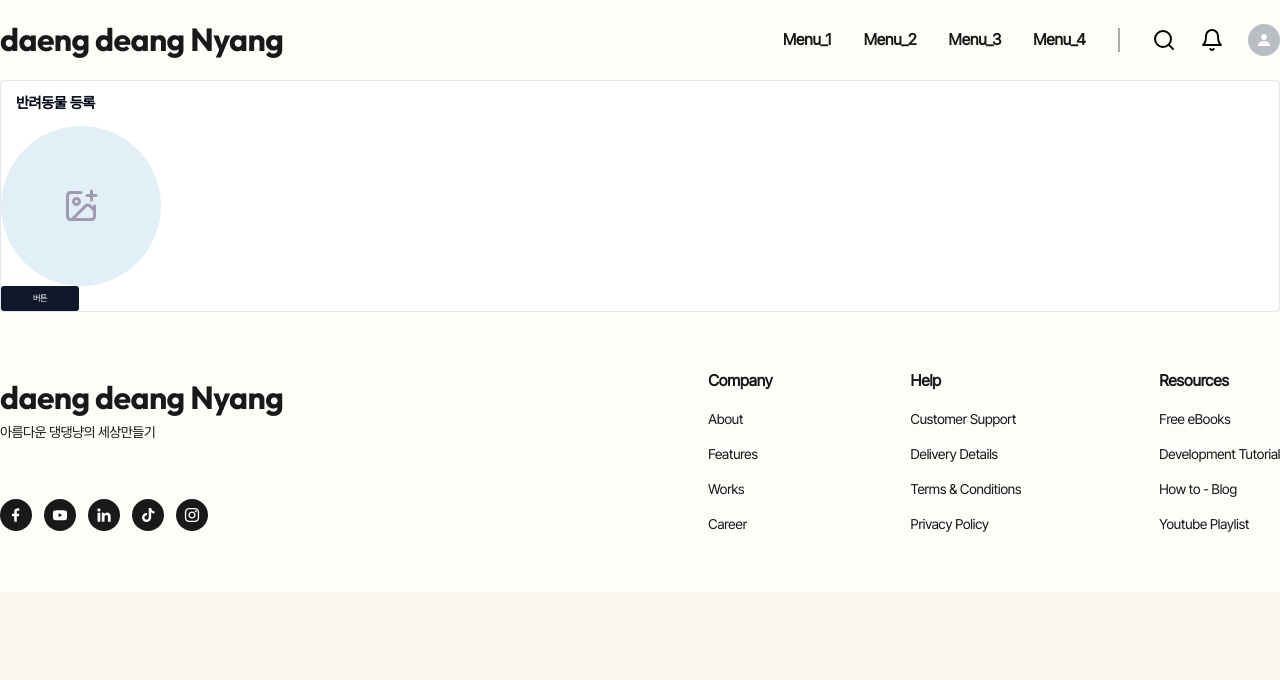
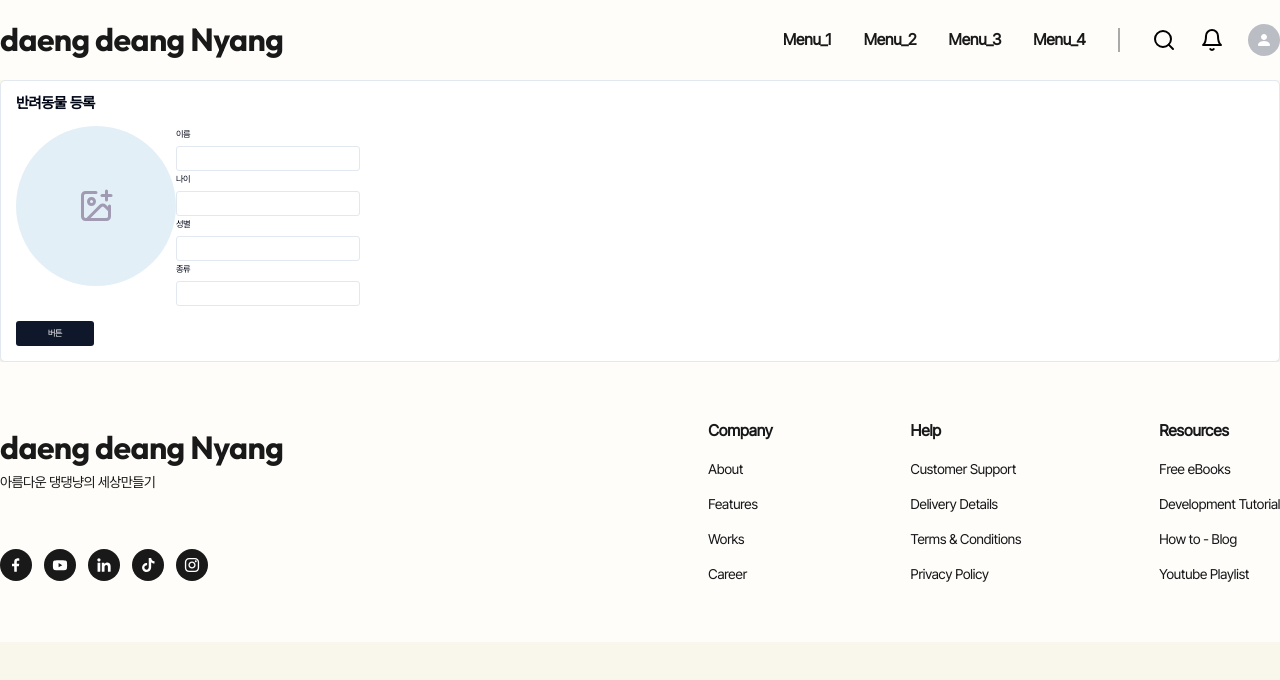
Before and after one commit to LeeDongTak/daeng-daeng-nyang, a Next.js app: page /pet/1 in a window 1280 px wide. Shown: the top 680 px of the page. Built offline with nearby package versions, Linux system fonts and the light colour scheme.

Commit message:
✨  펫 등록 레이아웃 설정 #5

```diff
--- a/src/components/common/form/input-file/FileController.tsx
+++ b/src/components/common/form/input-file/FileController.tsx
@@ -33,7 +33,7 @@ interface I_FileControllerProps<
       name: TName;
       control: Control<TFieldValues>;
       register: UseFormRegisterReturn<TName>;
-      onChange: (...event: any[]) => void;
+      onChange: (event: ChangeEvent<HTMLInputElement>) => Promise<void>;
     };
     fieldState: ControllerFieldState;
     formState: UseFormStateReturn<TFieldValues>;
--- a/src/components/regist-pet/RegistPet.tsx
+++ b/src/components/regist-pet/RegistPet.tsx
@@ -3,22 +3,19 @@ import { Fragment } from 'react';
 import { useForm } from 'react-hook-form';
 import { z } from 'zod';
 import LayoutForm from '../common/form/form-layout/LayoutForm';
+import LayoutFormBody from '../common/form/form-layout/layout-form-body/LayoutFormBody';
+import LayoutFormFooter from '../common/form/form-layout/layout-form-footer/LayoutFormFooter';
 import LayoutFormHeader from '../common/form/form-layout/layout-form-header/LayoutFormHeader';
 import FileController from '../common/form/input-file/FileController';
 import PetForm from './pet-form/PetForm';
-import FileInput from './pet-form/fileInput/FileInput';
-import PreviewImage from './preview-image/PreviewImage';
 
 // https://github.com/colinhacks/zod#custom-schemas
 const formSchema = z.object({
-  // name: z.string(), // 반려동물 이름
-  // age: z.string(), // 반려동물 나이
   file: z.instanceof(File).nullable(), // 반려동물 이미지
-  // el : z.custom<File>((val)=>{
-  //   return  val === File
-  // })
-  // sex: z.string(), //수컷 암컷, 중성 // checkbox로 하기
-  // kind: z.string(), // 종류
+  name: z.string(), // 반려동물 이름
+  age: z.string(), // 반려동물 나이
+  sex: z.string(), //수컷 암컷, 중성 // checkbox로 하기
+  kind: z.string(), // 종류
 });
 
 type T_Schema = z.infer<typeof formSchema>;
@@ -26,6 +23,9 @@ const RegistPet = () => {
   const form = useForm<T_Schema>({
     defaultValues: {
       file: null, // zod에서 nullable을 줬습니다. 그리고 null로 default를 해줘야 파일이 선택 안되어있을 때도 zod에서 parsing을 성공합니다. defaultValues를 안해주면 undefined이고, 버튼 클릭시 zod parsing이 실패로 됩니다.
+      name: '',
+      age: '',
+      kind: '',
     },
     resolver: zodResolver(formSchema),
   });
@@ -36,24 +36,29 @@ const RegistPet = () => {
   return (
     <LayoutForm form={form}>
       <LayoutFormHeader title="반려동물 등록" />
-      <PetForm onSubmit={form.handleSubmit(submitHandler)}>
+      <LayoutFormBody>
+        <PetForm onSubmit={form.handleSubmit(submitHandler)} className="flex">
           <FileController
             name="file"
             control={form.control}
             render={({ base64, register, remove, select, ...props }) => (
               <Fragment>
-              <PreviewImage remove={remove} base64={base64} />
-              <FileInput register={register} />
+                <PetForm.previewImage remove={remove} base64={base64} />
+                <PetForm.file register={register} />
               </Fragment>
             )}
           />
-        {/* <PetForm.input control={form.control} name="file" label="사진" type="file" /> */}
-        {/* <PetForm.input control={form.control} name="name" label="이름" />
+          <div>
+            <PetForm.input control={form.control} name="name" label="이름" />
             <PetForm.input control={form.control} name="age" label="나이" />
             <PetForm.input control={form.control} name="sex" label="성별" />
-    <PetForm.input control={form.control} name="kind" label="종류" /> */}
+            <PetForm.input control={form.control} name="kind" label="종류" />
+          </div>
+        </PetForm>
+      </LayoutFormBody>
+      <LayoutFormFooter>
         <PetForm.button text="버튼" />
-      </PetForm>
+      </LayoutFormFooter>
     </LayoutForm>
   );
 };
--- a/src/components/regist-pet/pet-form/PetForm.tsx
+++ b/src/components/regist-pet/pet-form/PetForm.tsx
@@ -2,6 +2,8 @@ import CustomInput from '@/components/common/form/input-text/CustomInput';
 import { Button } from '@/components/ui/button';
 import { cn } from '@/lib/utils';
 import { FormHTMLAttributes } from 'react';
+import PreviewImage from '../preview-image/PreviewImage';
+import FileInput from './fileInput/FileInput';
 
 interface I_FormProps extends FormHTMLAttributes<HTMLFormElement> {
   children: React.ReactNode;
@@ -15,5 +17,7 @@ const PetForm = (props: I_FormProps) => {
   );
 };
 PetForm.input = CustomInput;
+PetForm.file = FileInput;
+PetForm.previewImage = PreviewImage;
 PetForm.button = Button;
 export default PetForm;
```
Lines whose indentation alone changed are shown as unchanged.
